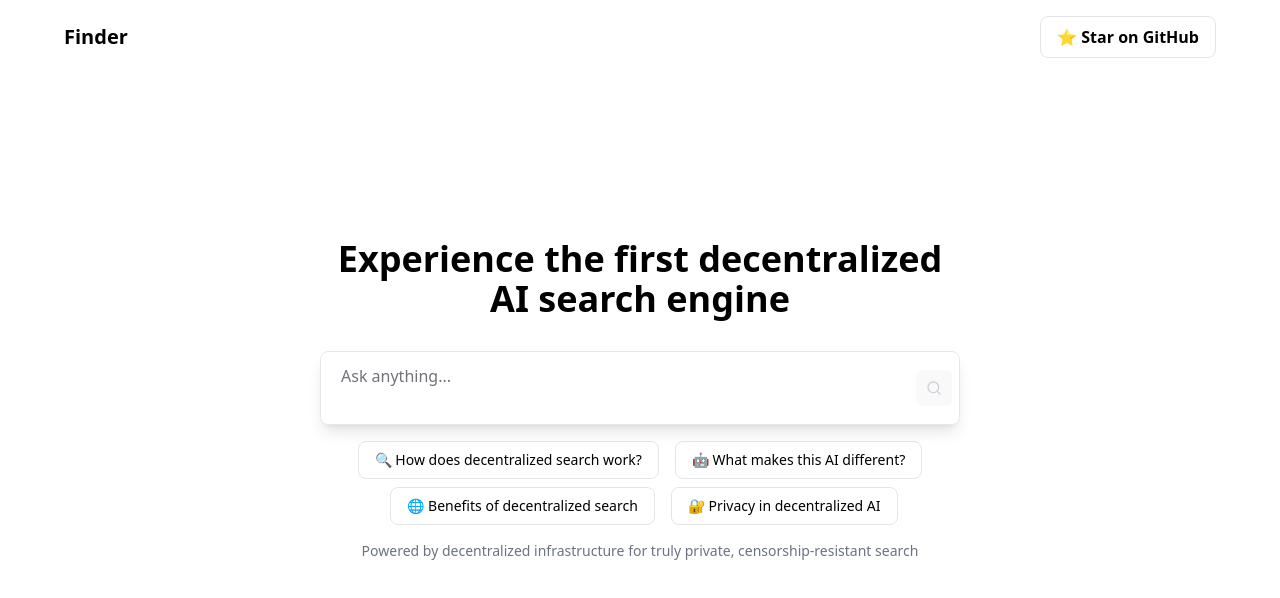
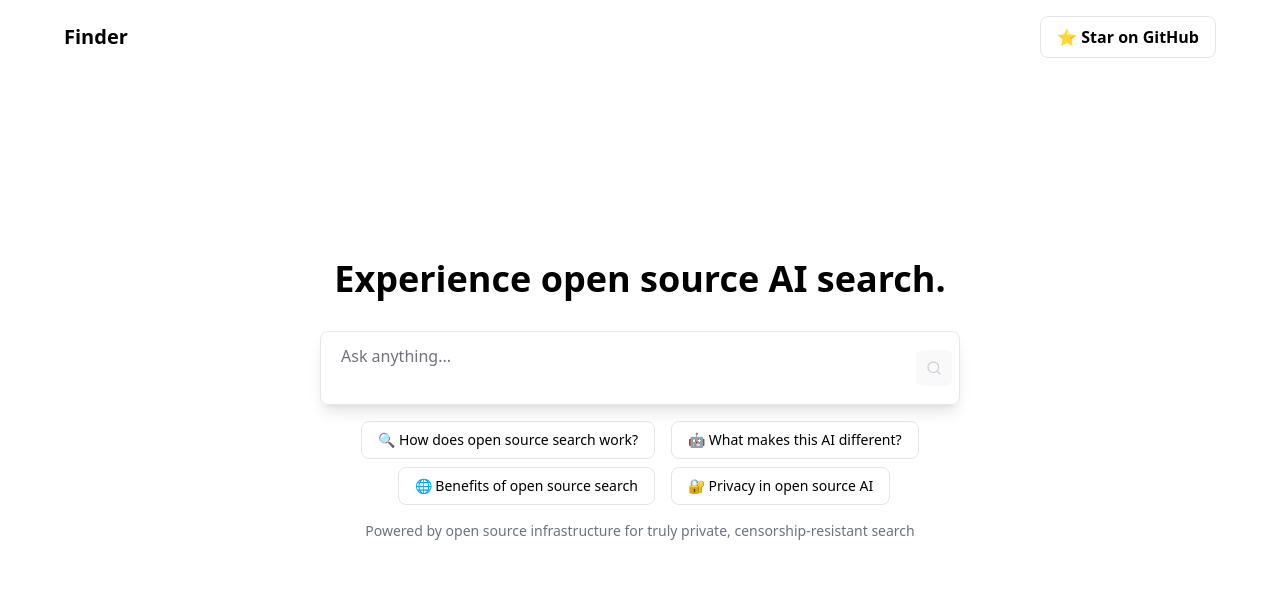
Before and after one commit to GuiBibeau/akeru-search, a Next.js app: page / in a window 1280 px wide. Shown: the top 598 px of the page. Built offline with nearby package versions, Linux system fonts and the light colour scheme.

Commit message:
feat: change wording

```diff
--- a/app/SearchBar.tsx
+++ b/app/SearchBar.tsx
@@ -16,17 +16,17 @@ export function SearchBar() {
   return (
     <div className="fixed left-1/2 top-1/2 transform -translate-x-1/2 -translate-y-1/2 w-full max-w-2xl px-4">
       <h1 className="text-4xl font-bold mb-8 text-center">
-        Experience the first decentralized AI search engine
+        Experience open source AI search.
       </h1>
       <SearchForm searchAction={searchAction} />
       <div className="flex justify-center space-x-2 mt-4 flex-wrap gap-2">
-        <SearchPill emoji="🔍" query="How does decentralized search work?" />
+        <SearchPill emoji="🔍" query="How does open source search work?" />
         <SearchPill emoji="🤖" query="What makes this AI different?" />
-        <SearchPill emoji="🌐" query="Benefits of decentralized search" />
-        <SearchPill emoji="🔐" query="Privacy in decentralized AI" />
+        <SearchPill emoji="🌐" query="Benefits of open source search" />
+        <SearchPill emoji="🔐" query="Privacy in open source AI" />
       </div>
       <p className="text-center text-sm text-gray-500 mt-4">
-        Powered by decentralized infrastructure for truly private,
+        Powered by open source infrastructure for truly private,
         censorship-resistant search
       </p>
     </div>
--- a/app/page.tsx
+++ b/app/page.tsx
@@ -4,13 +4,13 @@ import { SearchBar } from "./SearchBar";
 import { Metadata } from "next";
 
 export const metadata: Metadata = {
-  title: "Finder - Decentralized AI Search",
+  title: "Finder - Open Source AI Search",
   description:
-    "A decentralized AI-powered search engine for the web3 ecosystem.",
+    "An open source AI-powered search engine for the web3 ecosystem.",
   openGraph: {
-    title: "Finder - Decentralized AI Search",
+    title: "Finder - Open Source AI Search",
     description:
-      "A decentralized AI-powered search engine for the web3 ecosystem.",
+      "An open source AI-powered search engine for the web3 ecosystem.",
     images: [
       {
         url: "https://www.akeru.ai/api/og",
@@ -24,9 +24,9 @@ export const metadata: Metadata = {
   },
   twitter: {
     card: "summary_large_image",
-    title: "Finder - Decentralized AI Search",
+    title: "Finder - Open Source AI Search",
     description:
-      "A decentralized AI-powered search engine for the web3 ecosystem.",
+      "An open source AI-powered search engine for the web3 ecosystem.",
     images: ["https://www.akeru.ai/api/og"],
     creator: "@FinderAI",
   },
```
